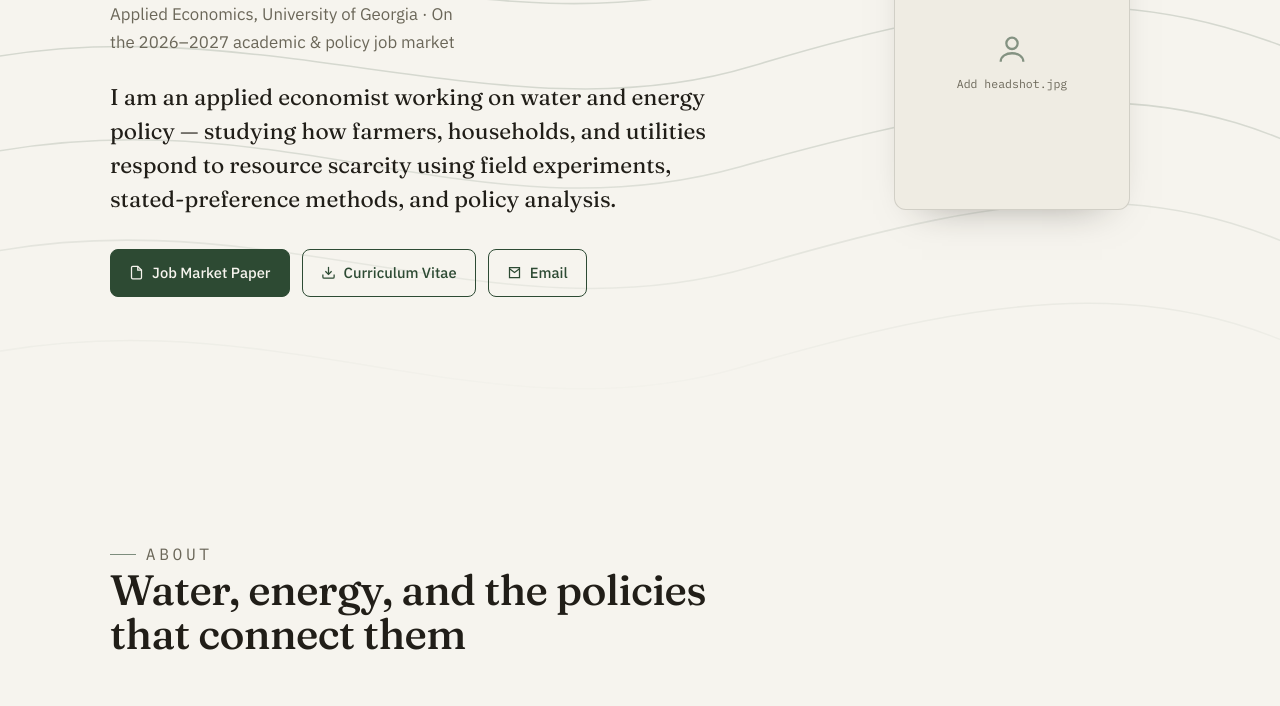
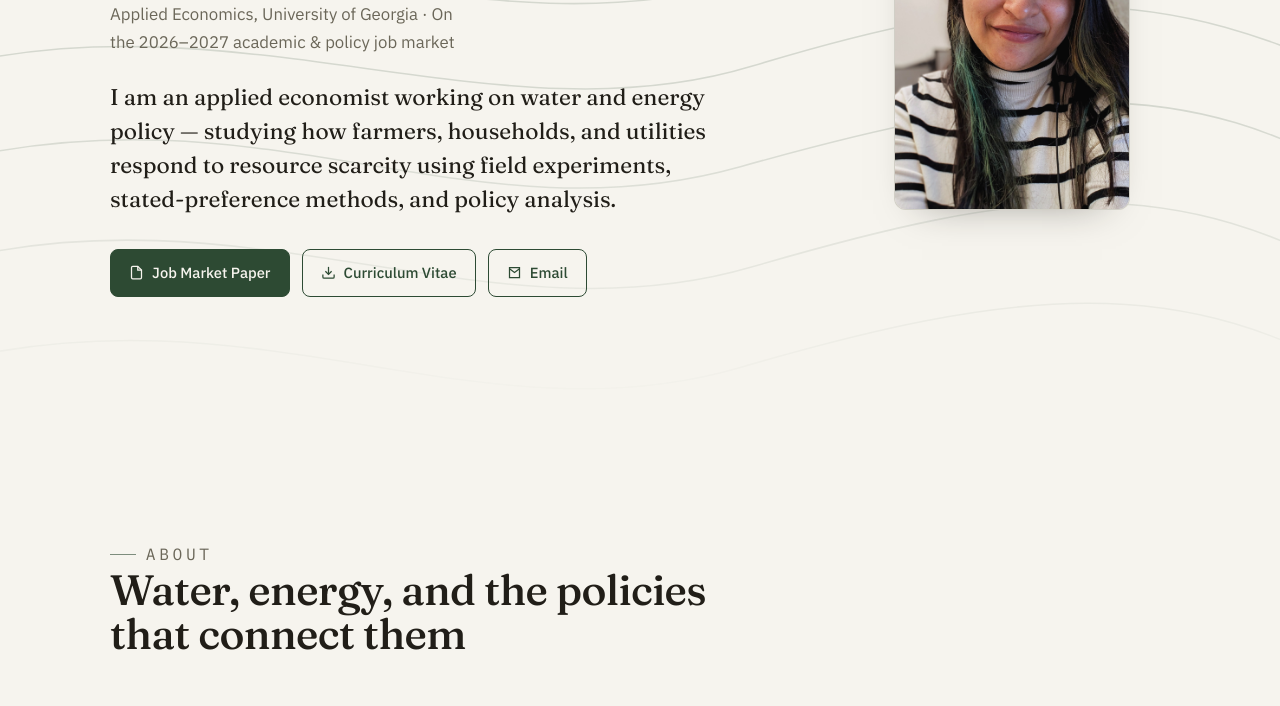
Before and after one commit to kuhelikaghosh/kuhelikaghosh.github.io, a plain HTML site: page index.html in a window 1280 px wide. Shown: the part 320-1026 px from the top of the page. Drawn offline with Linux system fonts and the light colour scheme.

Commit message:
Add files via upload

```diff
--- a/index.html
+++ b/index.html
@@ -397,13 +397,8 @@
         </div>
       </div>
 
-      <!-- HEADSHOT: replace the .ph placeholder div with  <img src="headshot.jpg" alt="Kuhelika Ghosh"> -->
       <figure class="photo">
-        <!-- <img src="headshot.jpg" alt="Kuhelika Ghosh"> -->
-        <div class="ph">
-          <svg viewBox="0 0 24 24" fill="none" stroke="currentColor" stroke-width="1.6"><circle cx="12" cy="8" r="4"/><path d="M4 21c0-4 4-6 8-6s8 2 8 6"/></svg>
-          Add headshot.jpg
-        </div>
+        <img src="headshot.jpg" alt="Kuhelika Ghosh" />
       </figure>
     </div>
   </div>
```
